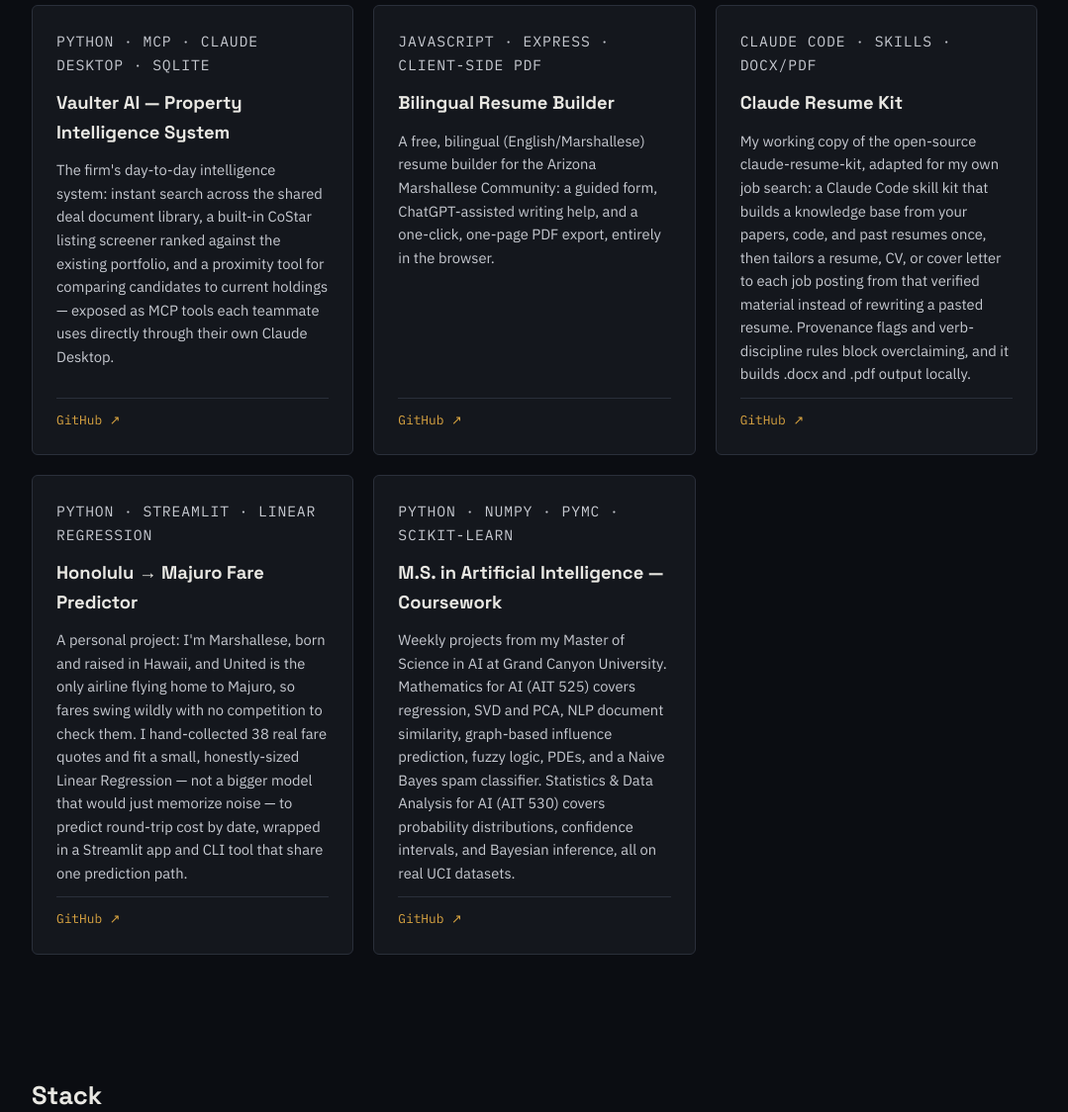
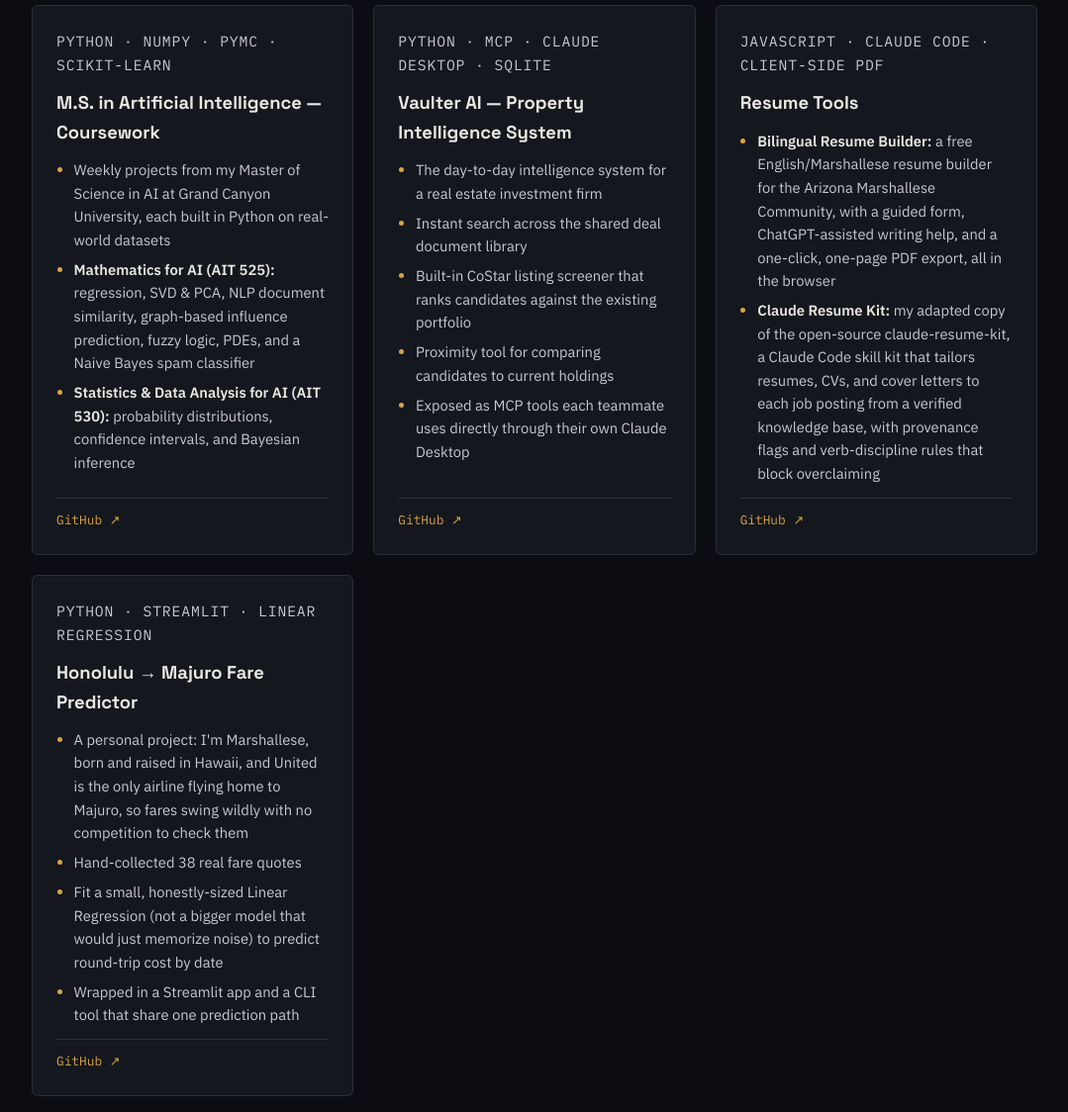
Before and after one commit to YashuLanki/Portfolio, a plain HTML site: page index.html in a window 1280 px wide. Shown: the part 740-1864 px from the top of the page at 99% size, without its empty margins (100-1179 px from the left). Drawn offline with Linux system fonts and the light colour scheme.

Commit message:
Show project descriptions as bullet points and reorder cards
Order: M.S. in AI, Vaulter AI, Resume Tools (bilingual builder and
Claude Resume Kit combined), fare predictor.

Co-Authored-By: Claude Opus 5.5 <noreply@anthropic.com>

```diff
--- a/index.html
+++ b/index.html
@@ -11,7 +11,7 @@
 <link rel="preconnect" href="https://fonts.googleapis.com">
 <link rel="preconnect" href="https://fonts.gstatic.com" crossorigin>
 <link href="https://fonts.googleapis.com/css2?family=IBM+Plex+Mono:wght@400;500;600&family=IBM+Plex+Sans:wght@400;500;600&family=Space+Grotesk:wght@500;600;700&display=swap" rel="stylesheet">
-<link rel="stylesheet" href="style.css?v=2">
+<link rel="stylesheet" href="style.css?v=3">
 </head>
 <body>
 <a class="skip-link" href="#main">Skip to content</a>
@@ -27,7 +27,7 @@
   <section class="hero" id="top">
     <p class="eyebrow">PHOENIX, AZ</p>
     <h1>Yashu Lanki Portfolio</h1>
-    <p class="lede">Below is my work: an AI system a real estate investment firm uses daily, a bilingual resume builder for the Arizona Marshallese Community, a Claude Code kit that tailors resumes to a job posting without inventing anything, a machine learning model that predicts flight prices, and coursework from my Master of Science in AI. Take a look through them, and I'd love to hear from you if you want to connect.</p>
+    <p class="lede">Below is my work: coursework from my Master of Science in AI, an AI system a real estate investment firm uses daily, two resume tools (a bilingual resume builder for the Arizona Marshallese Community and a Claude Code kit that tailors resumes to a job posting), and a machine learning model that predicts flight prices. Take a look through them, and I'd love to hear from you if you want to connect.</p>
 
     <p class="current-role"><span class="current-dot" aria-hidden="true"></span>Currently: AI Data Analyst Intern at Vaulter Real Estate Investments — Scottsdale, AZ (since June 2026)</p>
 
@@ -58,6 +58,6 @@
   </div>
 </footer>
 
-<script src="script.js?v=2"></script>
+<script src="script.js?v=3"></script>
 </body>
 </html>
--- a/script.js
+++ b/script.js
@@ -1,37 +1,48 @@
 const PROJECTS = [
+  {
+    title: "M.S. in Artificial Intelligence — Coursework",
+    tags: ["Python", "NumPy", "PyMC", "scikit-learn"],
+    bullets: [
+      "Weekly projects from my Master of Science in AI at Grand Canyon University, each built in Python on real-world datasets",
+      "<strong>Mathematics for AI (AIT 525):</strong> regression, SVD &amp; PCA, NLP document similarity, graph-based influence prediction, fuzzy logic, PDEs, and a Naive Bayes spam classifier",
+      "<strong>Statistics &amp; Data Analysis for AI (AIT 530):</strong> probability distributions, confidence intervals, and Bayesian inference"
+    ],
+    github: "https://github.com/YashuLanki/Masters-of-Science-in-AI",
+    live: null
+  },
   {
     title: "Vaulter AI — Property Intelligence System",
     tags: ["Python", "MCP", "Claude Desktop", "SQLite"],
-    description: "The firm's day-to-day intelligence system: instant search across the shared deal document library, a built-in CoStar listing screener ranked against the existing portfolio, and a proximity tool for comparing candidates to current holdings — exposed as MCP tools each teammate uses directly through their own Claude Desktop.",
+    bullets: [
+      "The day-to-day intelligence system for a real estate investment firm",
+      "Instant search across the shared deal document library",
+      "Built-in CoStar listing screener that ranks candidates against the existing portfolio",
+      "Proximity tool for comparing candidates to current holdings",
+      "Exposed as MCP tools each teammate uses directly through their own Claude Desktop"
+    ],
     github: "https://github.com/YashuLanki/Vaulter_AI",
     live: null
   },
   {
-    title: "Bilingual Resume Builder",
-    tags: ["JavaScript", "Express", "Client-side PDF"],
-    description: "A free, bilingual (English/Marshallese) resume builder for the Arizona Marshallese Community: a guided form, ChatGPT-assisted writing help, and a one-click, one-page PDF export, entirely in the browser.",
-    github: "https://github.com/YashuLanki/Resume/tree/main/ChatGPT_Resume_Marshallese_Assistance",
-    live: null
-  },
-  {
-    title: "Claude Resume Kit",
-    tags: ["Claude Code", "Skills", "DOCX/PDF"],
-    description: "My working copy of the open-source claude-resume-kit, adapted for my own job search: a Claude Code skill kit that builds a knowledge base from your papers, code, and past resumes once, then tailors a resume, CV, or cover letter to each job posting from that verified material instead of rewriting a pasted resume. Provenance flags and verb-discipline rules block overclaiming, and it builds .docx and .pdf output locally.",
-    github: "https://github.com/YashuLanki/Resume/tree/main/Claude_Resume_kit",
+    title: "Resume Tools",
+    tags: ["JavaScript", "Claude Code", "Client-side PDF"],
+    bullets: [
+      "<strong>Bilingual Resume Builder:</strong> a free English/Marshallese resume builder for the Arizona Marshallese Community, with a guided form, ChatGPT-assisted writing help, and a one-click, one-page PDF export, all in the browser",
+      "<strong>Claude Resume Kit:</strong> my adapted copy of the open-source claude-resume-kit, a Claude Code skill kit that tailors resumes, CVs, and cover letters to each job posting from a verified knowledge base, with provenance flags and verb-discipline rules that block overclaiming"
+    ],
+    github: "https://github.com/YashuLanki/Resume",
     live: null
   },
   {
     title: "Honolulu → Majuro Fare Predictor",
     tags: ["Python", "Streamlit", "Linear Regression"],
-    description: "A personal project: I'm Marshallese, born and raised in Hawaii, and United is the only airline flying home to Majuro, so fares swing wildly with no competition to check them. I hand-collected 38 real fare quotes and fit a small, honestly-sized Linear Regression — not a bigger model that would just memorize noise — to predict round-trip cost by date, wrapped in a Streamlit app and CLI tool that share one prediction path.",
+    bullets: [
+      "A personal project: I'm Marshallese, born and raised in Hawaii, and United is the only airline flying home to Majuro, so fares swing wildly with no competition to check them",
+      "Hand-collected 38 real fare quotes",
+      "Fit a small, honestly-sized Linear Regression (not a bigger model that would just memorize noise) to predict round-trip cost by date",
+      "Wrapped in a Streamlit app and a CLI tool that share one prediction path"
+    ],
     github: "https://github.com/YashuLanki/Honolulu_Majuro_UnitedAirline",
-    live: null
-  },
-  {
-    title: "M.S. in Artificial Intelligence — Coursework",
-    tags: ["Python", "NumPy", "PyMC", "scikit-learn"],
-    description: "Weekly projects from my Master of Science in AI at Grand Canyon University. Mathematics for AI (AIT 525) covers regression, SVD and PCA, NLP document similarity, graph-based influence prediction, fuzzy logic, PDEs, and a Naive Bayes spam classifier. Statistics & Data Analysis for AI (AIT 530) covers probability distributions, confidence intervals, and Bayesian inference, all on real UCI datasets.",
-    github: "https://github.com/YashuLanki/Masters-of-Science-in-AI",
     live: null
   }
 ];
@@ -44,7 +55,7 @@ function renderProjects(){
     <article class="project-card reveal">
       <p class="project-tags">${p.tags.join(" · ")}</p>
       <h3>${p.title}</h3>
-      <p>${p.description}</p>
+      <ul class="project-bullets">${p.bullets.map(b => `<li>${b}</li>`).join("")}</ul>
       <div class="project-links">
         <a href="${p.github}" target="_blank" rel="noopener">GitHub ↗</a>
         ${p.live ? `<a href="${p.live}" target="_blank" rel="noopener">Live ↗</a>` : ""}
--- a/style.css
+++ b/style.css
@@ -76,6 +76,9 @@ section h2{font-size:1.6rem;margin-bottom:2rem}
 .project-tags{font-family:var(--font-mono);font-size:.7rem;letter-spacing:.06em;color:var(--data);text-transform:uppercase;margin:0}
 .project-card h3{font-family:var(--font-display);font-size:1.15rem;margin:0}
 .project-card p{margin:0;color:#C6C9D0;font-size:.92rem}
+.project-bullets{margin:0;padding-left:1.1rem;color:#C6C9D0;font-size:.92rem;display:grid;gap:.4rem}
+.project-bullets li::marker{color:var(--signal)}
+.project-bullets strong{color:var(--paper);font-weight:600}
 .project-links{display:flex;gap:1rem;margin-top:auto;padding-top:.75rem;border-top:1px solid var(--wire);font-family:var(--font-mono);font-size:.8rem}
 .project-links a{text-decoration:none}
 
```
Also changed, not shown: 1 other file.
